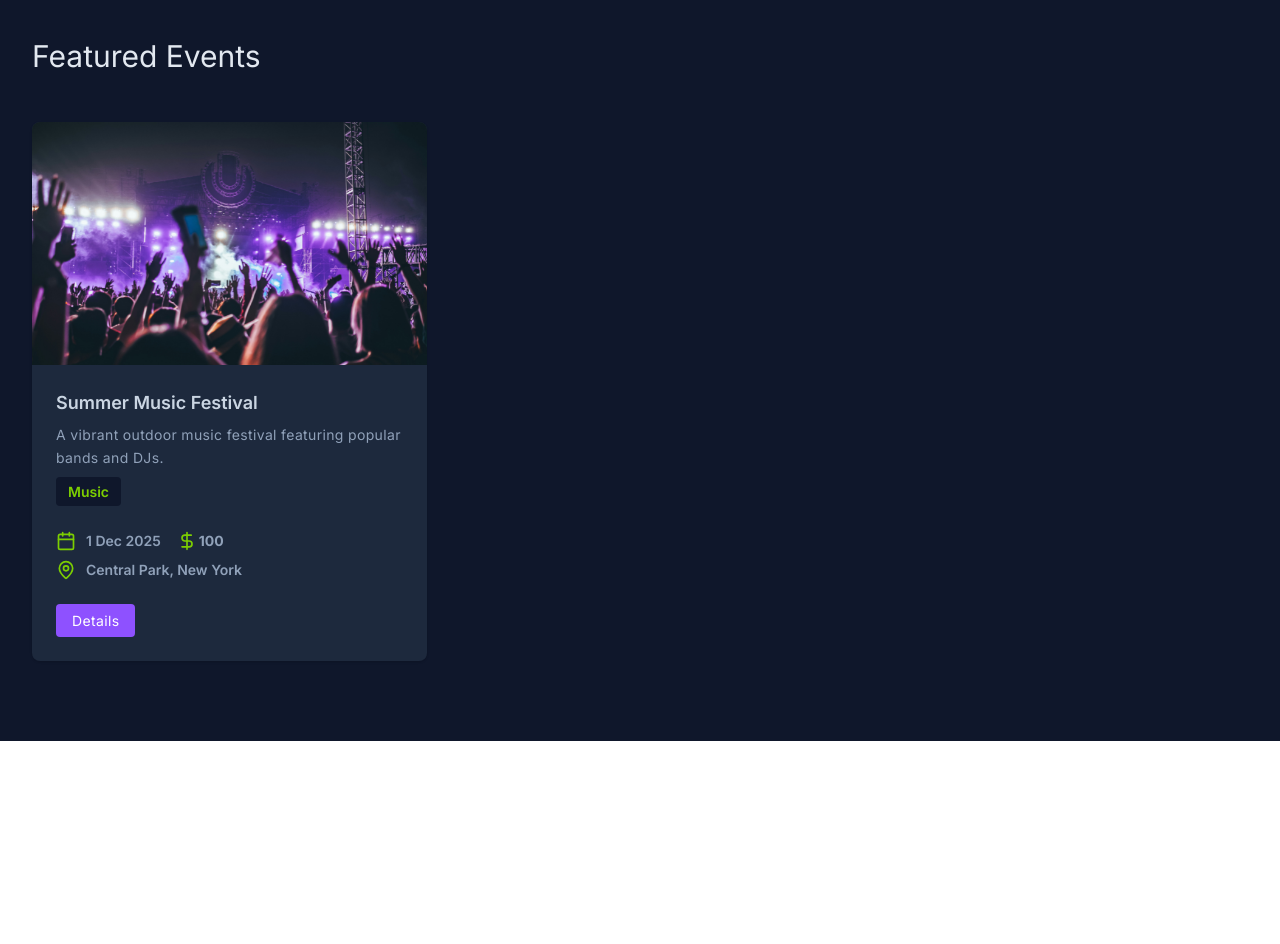
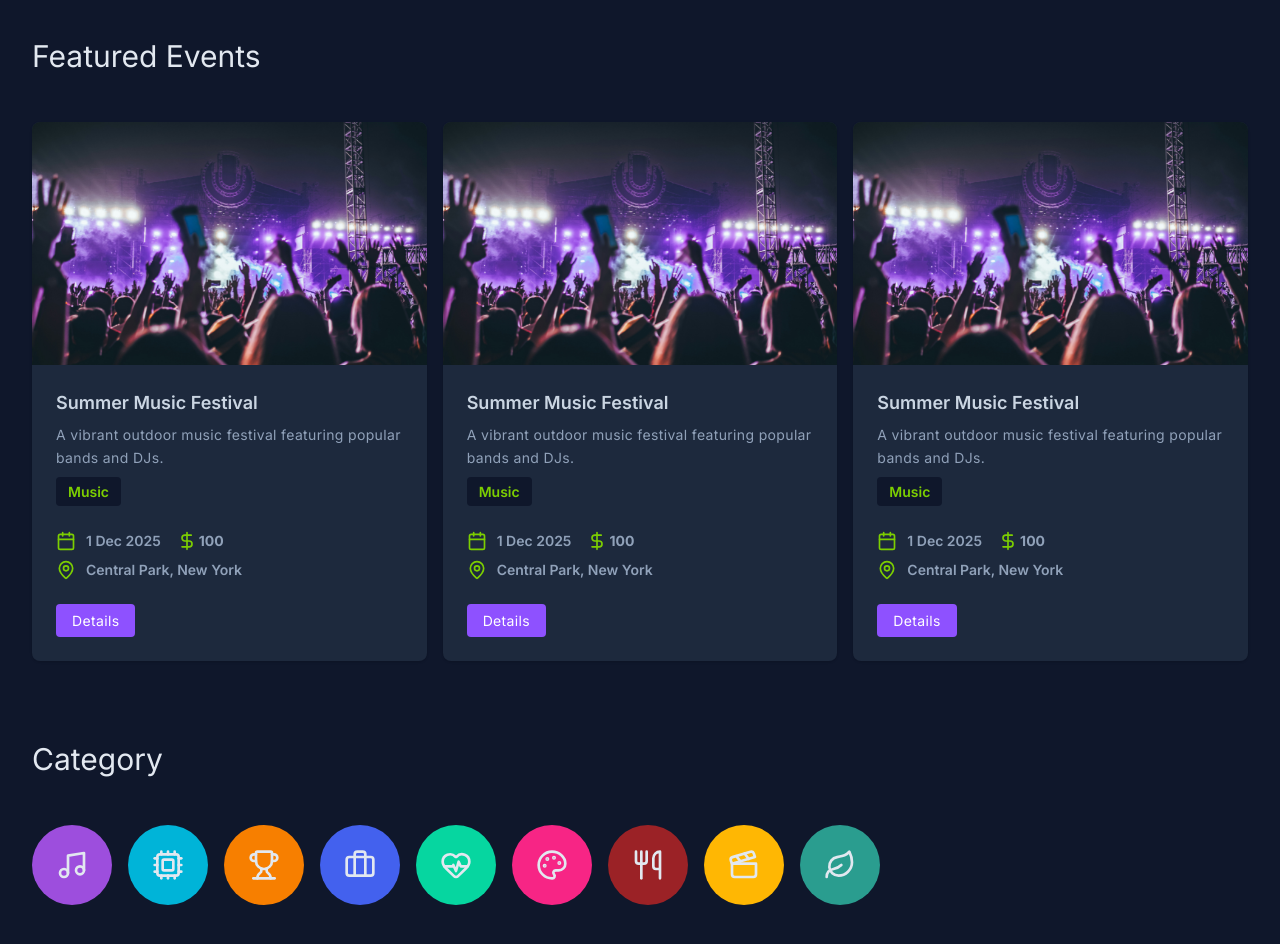
Before and after one commit to AbrRahman/eventify-frontend, a Next.js app: page / in a window 1280 px wide. Shown: the part 360-1304 px from the top of the page. Before the commit the page ends 1101 px from the top, so only its background shows below. Built offline with nearby package versions, Linux system fonts and the light colour scheme.

Commit message:
push home category section

```diff
--- a/src/app/page.tsx
+++ b/src/app/page.tsx
@@ -1,3 +1,4 @@
+import Category from "@/component/home/Category";
 import FeaturedEvents from "@/component/home/FeaturedEvents";
 import HomeSearchBar from "@/component/home/HomeSearchBar";
 
@@ -6,6 +7,7 @@ export default function Home() {
     <div>
       <HomeSearchBar />
       <FeaturedEvents />
+      <Category />
     </div>
   );
 }
--- /dev/null
+++ b/src/component/home/Category.tsx
@@ -0,0 +1,47 @@
+import React from "react";
+import {
+  Music,
+  Cpu,
+  Trophy,
+  Briefcase,
+  HeartPulse,
+  Palette,
+  Utensils,
+  Clapperboard,
+  Leaf,
+} from "lucide-react";
+
+const Category = () => {
+  const categories = [
+    { name: "Music", Icon: Music, color: "#9D4EDD" },
+    { name: "Tech", Icon: Cpu, color: "#00B4D8" },
+    { name: "Sports", Icon: Trophy, color: "#F77F00" },
+    { name: "Business", Icon: Briefcase, color: "#4361EE" },
+    { name: "Health", Icon: HeartPulse, color: "#06D6A0" },
+    { name: "Art", Icon: Palette, color: "#F72585" },
+    { name: "Food", Icon: Utensils, color: "#9B2226" },
+    { name: "Entertainment", Icon: Clapperboard, color: "#FFB703" },
+    { name: "Environment", Icon: Leaf, color: "#2A9D8F" },
+  ];
+  return (
+    <div className="bg-slate-900">
+      <div className="container mx-auto px-4 lg:px-8 pb-12 lg:pb-20">
+        <h1 className="text-slate-200 text-2xl lg:text-3xl">Category</h1>
+        <div className="flex flex-wrap mt-8 lg:mt-12 gap-3 lg:gap-4">
+          {categories?.map(({ name, Icon, color }, index) => (
+            <div key={index} className="tooltip" data-tip={name}>
+              <div
+                className="w-12 h-12 lg:w-20 lg:h-20 rounded-full flex items-center justify-center text-slate-200 cursor-pointer"
+                style={{ backgroundColor: color }}
+              >
+                <Icon className="w-5 h-5 lg:w-8 lg:h-8" />
+              </div>
+            </div>
+          ))}
+        </div>
+      </div>
+    </div>
+  );
+};
+
+export default Category;
--- a/src/component/home/FeaturedEvents.tsx
+++ b/src/component/home/FeaturedEvents.tsx
@@ -8,8 +8,8 @@ const FeaturedEvents = () => {
         <h1 className="text-slate-200 text-2xl lg:text-3xl">Featured Events</h1>
         <div className="mt-8 lg:mt-12 grid grid-cols-1 lg:grid-cols-3 gap-4">
           <EventCard />
-          {/* <EventCard />
-          <EventCard /> */}
+          <EventCard />
+          <EventCard />
         </div>
       </div>
     </div>
```
